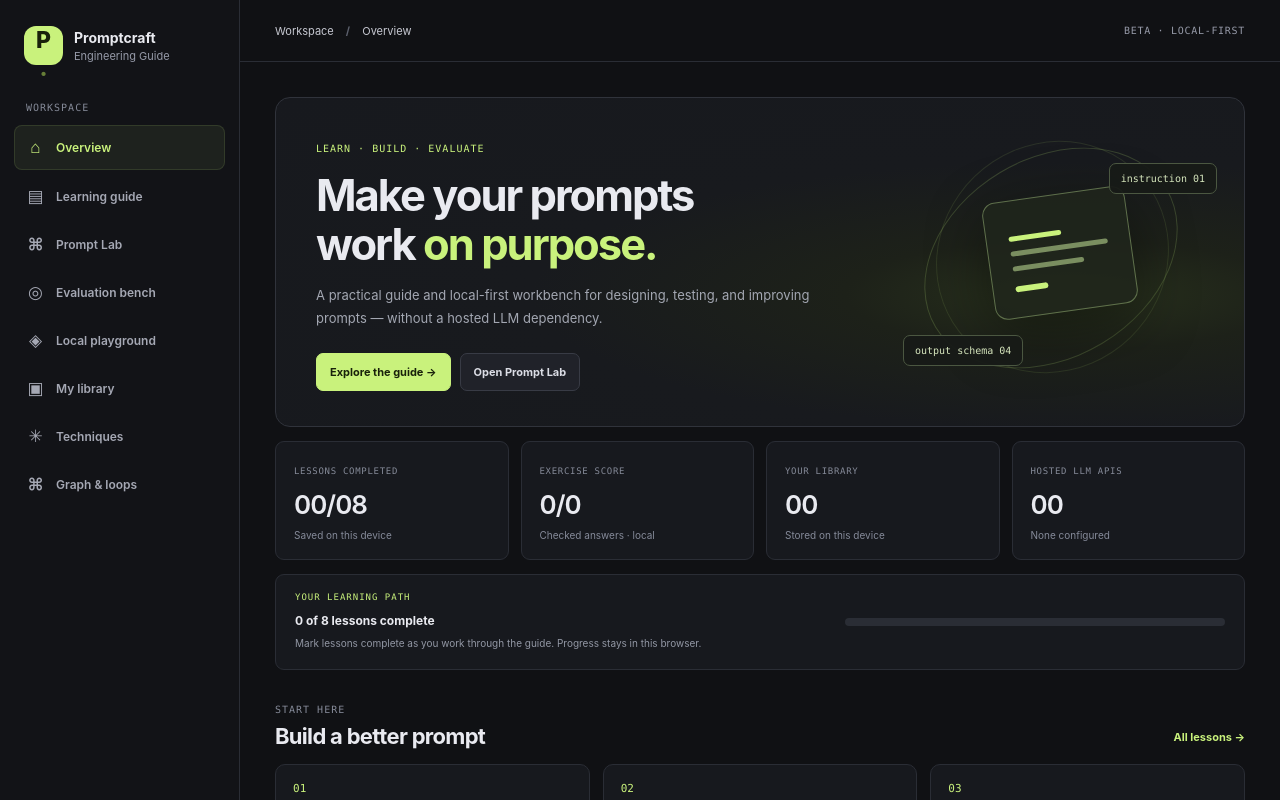
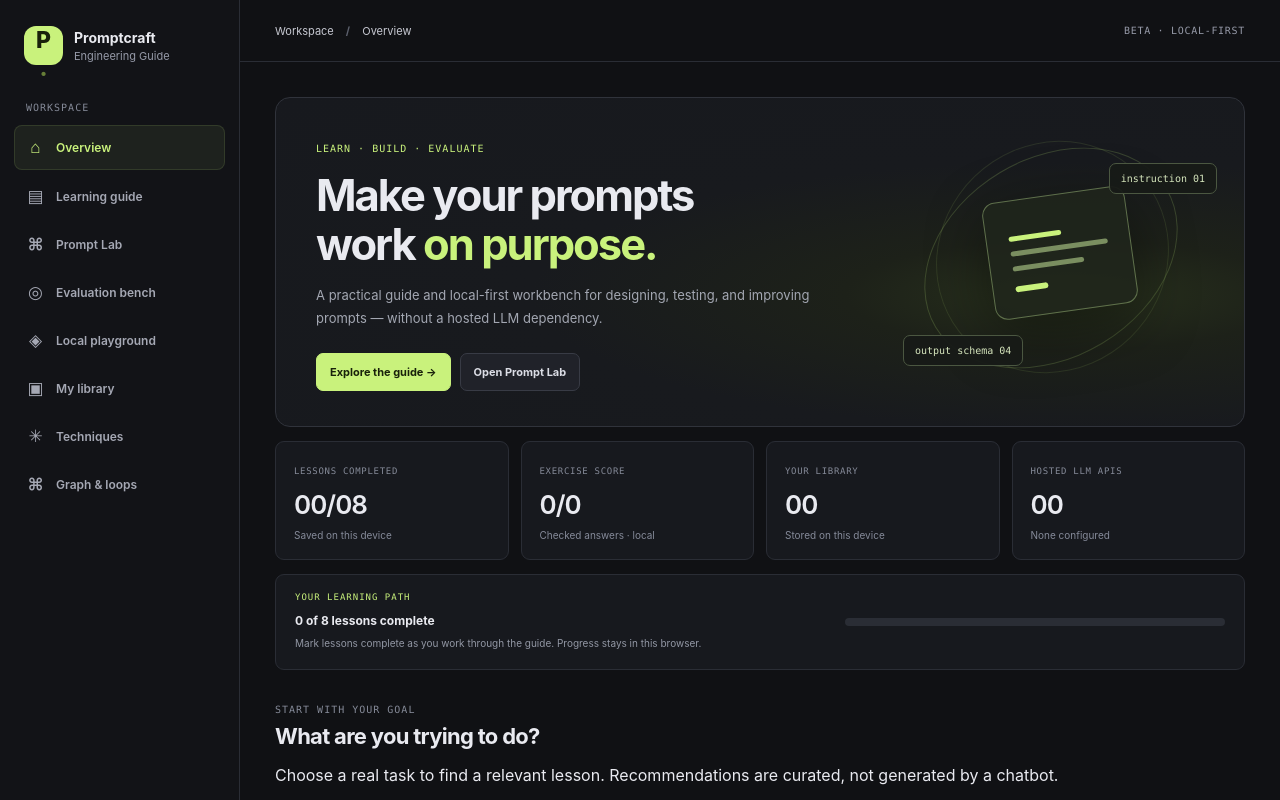
Before and after one commit to bhogesararam23/prompt-engineering-guide-, a React (Vite) app: page / in a window 1280 px wide. Shown: the top 800 px of the page. Built offline with nearby package versions, Linux system fonts and the light colour scheme.

Commit message:
feat: add task-first discovery to learning homepage

```diff
--- a/src/App.tsx
+++ b/src/App.tsx
@@ -1,5 +1,6 @@
 import { useMemo, useRef, useState } from "react";
 import { categories, lessons } from "./data/lessons";
+import { taskGuides } from "./data/task-guides";
 import { buildPrompt, countWords, emptyDraft, exportPrompts, mergeImportedPrompts, parsePromptExport, readSavedPrompts, templates, validatePrompt, writeSavedPrompts, type PromptDraft, type SavedPrompt } from "./lib/prompts";
 import { DEFAULT_MODEL_ID, generateLocally, interruptLocalGeneration, loadLocalModel, supportsWebGPU, unloadLocalModel } from "./lib/local-model";
 import { readLearningState, writeLearningState } from "./lib/learning-state";
@@ -255,6 +256,7 @@ export default function App() {
     <section className="hero-panel"><div className="hero-copy"><p className="eyebrow">LEARN · BUILD · EVALUATE</p><h1>Make your prompts<br />work <em>on purpose.</em></h1><p>A practical guide and local-first workbench for designing, testing, and improving prompts — without a hosted LLM dependency.</p><div className="hero-actions"><button className="button primary" onClick={() => setView("guide")}>Explore the guide →</button><button className="button secondary" onClick={() => setView("lab")}>Open Prompt Lab</button></div></div><div className="hero-visual" aria-hidden="true"><div className="orbit" /><div className="orbit second" /><div className="prompt-glyph"><i /><i /><i /><b /></div><span className="floating-chip chip-top">instruction 01</span><span className="floating-chip chip-bottom">output schema 04</span></div></section>
     <div className="metrics-grid"><div className="metric-card"><span>LESSONS COMPLETED</span><strong>{String(learningState.completedLessonIds.length).padStart(2, "0")}/{String(lessons.length).padStart(2, "0")}</strong><small>Saved on this device</small></div><div className="metric-card"><span>EXERCISE SCORE</span><strong>{exerciseScore.correct}/{exerciseScore.attempted}</strong><small>Checked answers · local</small></div><div className="metric-card"><span>YOUR LIBRARY</span><strong>{String(saved.length).padStart(2, "0")}</strong><small>Stored on this device</small></div><div className="metric-card"><span>HOSTED LLM APIS</span><strong>00</strong><small>None configured</small></div></div>
     <section className="progress-strip"><div><p className="eyebrow">YOUR LEARNING PATH</p><strong>{learningState.completedLessonIds.length} of {lessons.length} lessons complete</strong><p>Mark lessons complete as you work through the guide. Progress stays in this browser.</p></div><div className="progress-track"><span style={{ width: ((learningState.completedLessonIds.length / lessons.length) * 100) + "%" }} /></div></section>
+    <section className="section-block task-finder" aria-labelledby="task-finder-title"><div className="section-title-row"><div><p className="eyebrow">START WITH YOUR GOAL</p><h2 id="task-finder-title">What are you trying to do?</h2><p className="task-finder-intro">Choose a real task to find a relevant lesson. Recommendations are curated, not generated by a chatbot.</p></div></div><div className="task-finder-grid">{taskGuides.map((task, index) => { const linkedLesson = lessons.find((item) => item.id === task.lessonId)!; return <button className="task-finder-card" key={task.id} onClick={() => { setLessonId(task.lessonId); setCategory("All"); setSearch(""); setView("guide"); setNotice(""); }}><span className="task-finder-number">{String(index + 1).padStart(2, "0")}</span><strong>{task.title}</strong><p>{task.need}</p><span className="task-finder-recommendation">{task.recommendation}</span><span className="task-finder-link">Learn: {linkedLesson.title} · {linkedLesson.minutes} min →</span></button>; })}</div></section>
     <section className="section-block"><div className="section-title-row"><div><p className="eyebrow">START HERE</p><h2>Build a better prompt</h2></div><button className="text-button" onClick={() => setView("guide")}>All lessons →</button></div><div className="lesson-grid">{lessons.slice(0, 3).map((item, index) => <button className="lesson-card" key={item.id} onClick={() => { setLessonId(item.id); setView("guide"); }}><span className="lesson-index">0{index + 1}</span><small>{item.category}{learningState.completedLessonIds.includes(item.id) ? " · ✓ COMPLETE" : ""}</small><strong>{item.title}</strong><p>{item.summary}</p><span className="card-footer">{item.minutes} min read ↗</span></button>)}</div></section>
     <section className="section-block"><div className="section-title-row"><div><p className="eyebrow">QUICK START</p><h2>Start from a template</h2></div><button className="text-button" onClick={() => setView("lab")}>Open Prompt Lab →</button></div><div className="template-grid">{templates.map((item) => <button className="template-card" key={item.id} onClick={() => applyTemplate(item.id)}><span className="template-mark">✳</span><strong>{item.name}</strong><p>{item.description}</p><span>Use template ↗</span></button>)}</div></section>
    </>}
```
